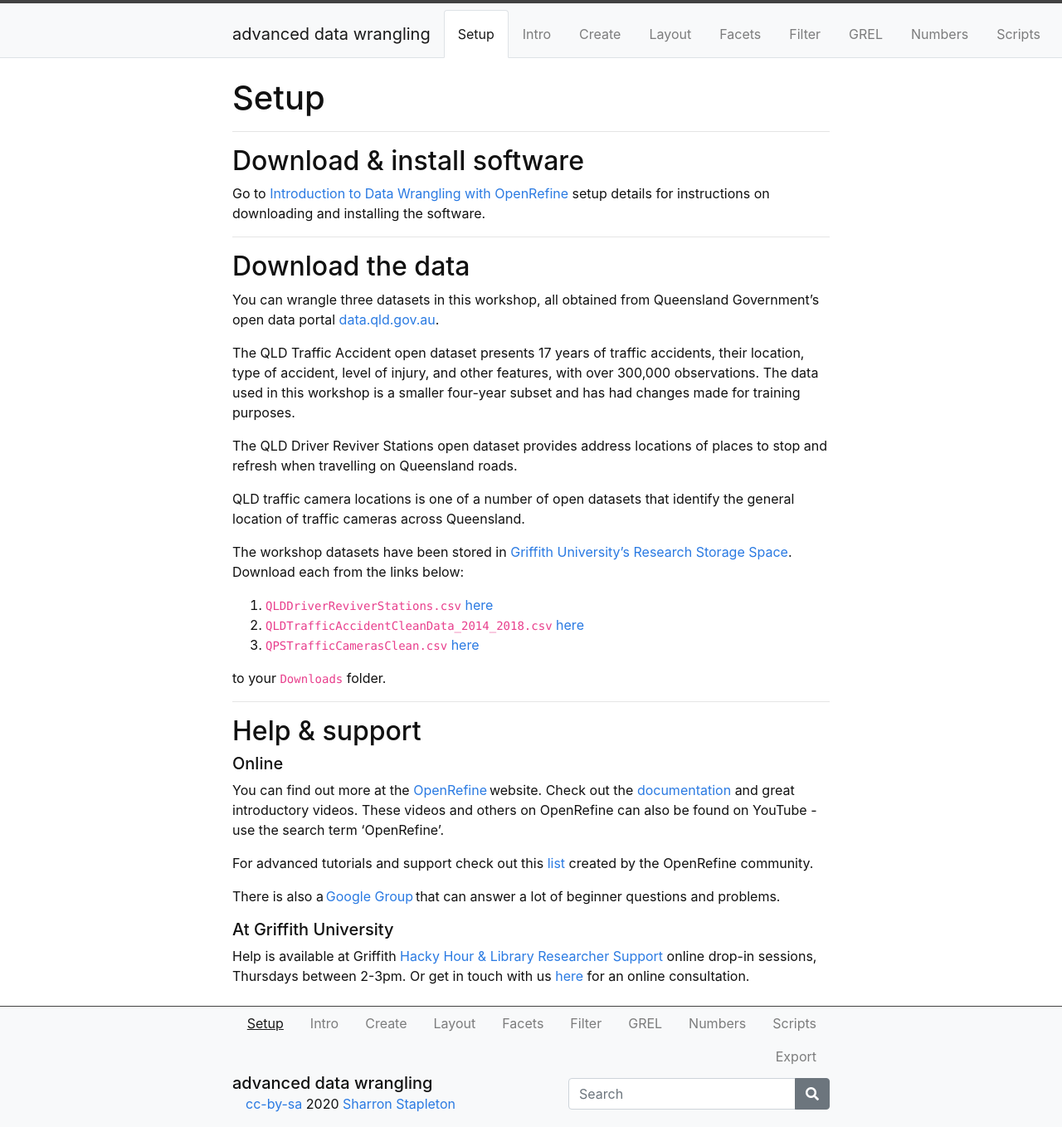
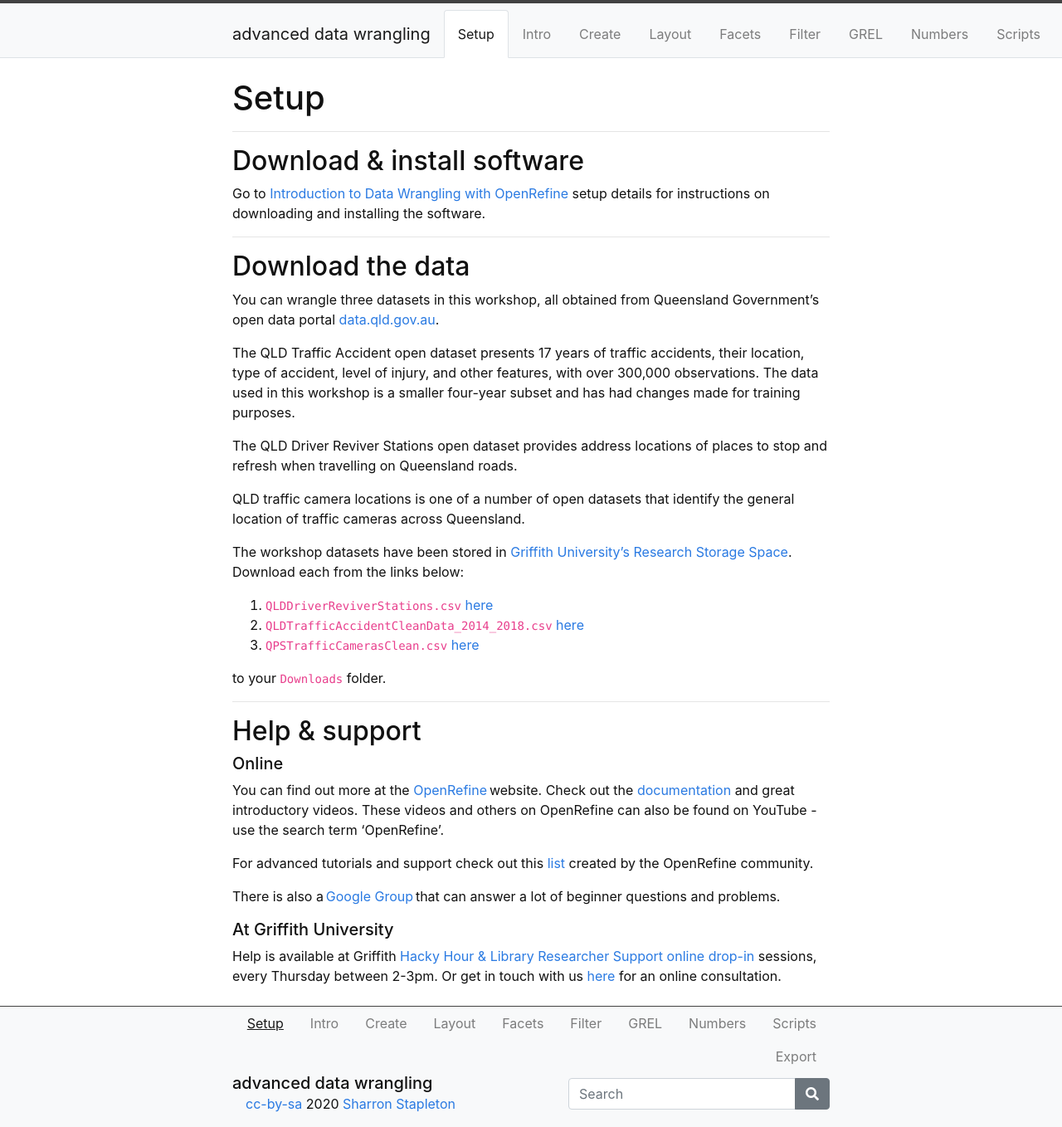
Before and after one commit to GULibrarySandbox/advanced-data-wrangle-old, a Jekyll site: the page built from content/0-setup.md, in a window 1280 px wide. Shown: the whole page at 83% size. Built offline with Jekyll 4.4.1, drawn with Linux system fonts in a browser that asks for light colours.

Commit message:
Update 0-setup.md

```diff
--- a/content/0-setup.md
+++ b/content/0-setup.md
@@ -44,5 +44,5 @@ There is also a [Google Group](https://groups.google.com/forum/#!forum/openref
 
 ##### At Griffith University
 
-Help is available at Griffith [Hacky Hour & Library Researcher Support](https://hackyhourgriffith.wordpress.com/) online drop-in sessions, Thursdays between 2-3pm.
+Help is available at Griffith [Hacky Hour & Library Researcher Support online drop-in](https://www.griffith.edu.au/library/research-publishing/online-drop-in-sessions) sessions, every Thursday between 2-3pm.
 Or get in touch with us [here](https://intranet.secure.griffith.edu.au/library/forms/help) for an online consultation.
```
